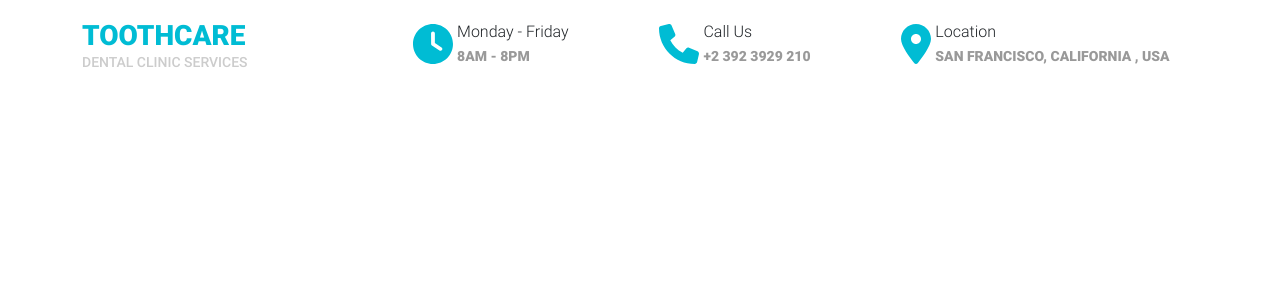
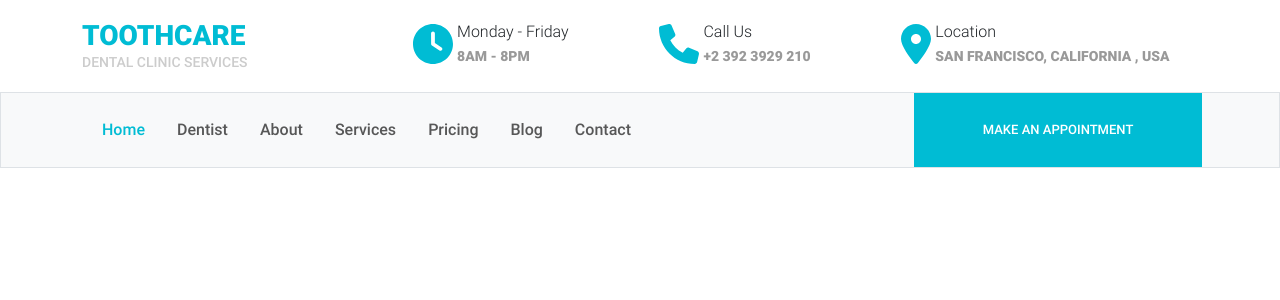
Before and after one commit to AmirHosseinShamsi/Dental-template, a React (Vite) app: page / in a window 1280 px wide. Shown: the top 300 px of the page. Built offline with nearby package versions, Linux system fonts and the light colour scheme; a web font is replaced by a local one.

Commit message:
main navbar done

```diff
--- a/components/Header/main-navbar/MainNavbar.jsx
+++ b/components/Header/main-navbar/MainNavbar.jsx
@@ -1,10 +1,49 @@
 import React from 'react';
+import HamburgerIcon from "../../../components/Header/main-navbar/hamburger-icon/HamburgerIcon.jsx";
+import classes from './MainNavbar.module.css';
+import ListItem from "../../../components/Header/main-navbar/list-item/ListItem.jsx";
 
 const MainNavbar = () => {
+    const data = [{
+        href: '#',
+        text: 'Home'
+    }, {
+        href: '#',
+        text: 'Dentist'
+    }, {
+        href: '#',
+        text: 'About'
+    }, {
+        href: '#',
+        text: 'Services'
+    }, {
+        href: '#',
+        text: 'Pricing'
+    }, {
+        href: '#',
+        text: 'Blog'
+    }, {
+        href: '#',
+        text: 'Contact'
+    },]
     return (
-        <div>
-
-        </div>
+        <nav className="navbar navbar-expand-lg bg-light border p-0">
+            <div className="container-fluid container-lg p-0 px-lg-2">
+                <button
+                    className={`btn text-white border-0 rounded-0 text-uppercase order-lg-last ${classes.appointmentButton}`}
+                    role="button">make an
+                    appointment
+                </button>
+                <HamburgerIcon/>
+                <div className="collapse navbar-collapse" id="navbarNav">
+                    <ul className={`navbar-nav p-2 order-5 order-lg-0 ${classes.fontType}`}>
+                        {data.map((item, index) => {
+                            return <ListItem data={item} index={index}/>
+                        })}
+                    </ul>
+                </div>
+            </div>
+        </nav>
     );
 };
 
--- /dev/null
+++ b/components/Header/main-navbar/MainNavbar.module.css
@@ -0,0 +1,18 @@
+.fontType {
+    font-family: 'Roboto-Medium',serif !important;
+}
+.appointmentButton {
+    width: 18rem;
+    padding: 27px 0 27px 0 !important;
+    font-family: 'Roboto-Medium' , serif !important;
+    font-size: 13px !important;
+    background-color: var(--main-light-blue) !important;
+}
+@media screen and (max-width: 345px) {
+    .appointmentButton {
+        width: 14rem;
+    }
+}
+.appointmentButton:hover {
+    background-color: var(--main-light-blue-dark);
+}
--- /dev/null
+++ b/components/Header/main-navbar/hamburger-icon/HamburgerIcon.jsx
@@ -0,0 +1,15 @@
+import React from 'react';
+import classes from './HamburgerIcon.module.css';
+const HamburgerIcon = () => {
+    return (
+        <>
+            <button className={`navbar-toggler border-0 ${classes.hamburgerButton}`} type="button" data-bs-toggle="collapse"
+                    data-bs-target="#navbarNav"
+                    aria-controls="navbarNav" aria-expanded="false" aria-label="Toggle navigation">
+                <span className="navbar-toggler-icon"></span>
+            </button>
+        </>
+    );
+};
+
+export default HamburgerIcon;
--- /dev/null
+++ b/components/Header/main-navbar/hamburger-icon/HamburgerIcon.module.css
@@ -0,0 +1,3 @@
+.hamburgerButton:focus {
+    box-shadow: none !important;
+}
--- /dev/null
+++ b/components/Header/main-navbar/list-item/ListItem.jsx
@@ -0,0 +1,14 @@
+import React from 'react';
+import classes from "./ListItem.module.css";
+
+const ListItem = ({data, index}) => {
+    return (
+        <>
+            <li className="nav-item p-2">
+                <a className={`nav-link ${index === 0 ? classes.activeLink : ""}`} aria-current="page" href={data.href}>{data.text}</a>
+            </li>
+        </>
+    );
+};
+
+export default ListItem;
--- /dev/null
+++ b/components/Header/main-navbar/list-item/ListItem.module.css
@@ -0,0 +1,6 @@
+.activeLink {
+    color: var(--main-light-blue) !important;
+}
+.activeLink:hover {
+    color: var(--main-light-blue) !important;
+}
```
